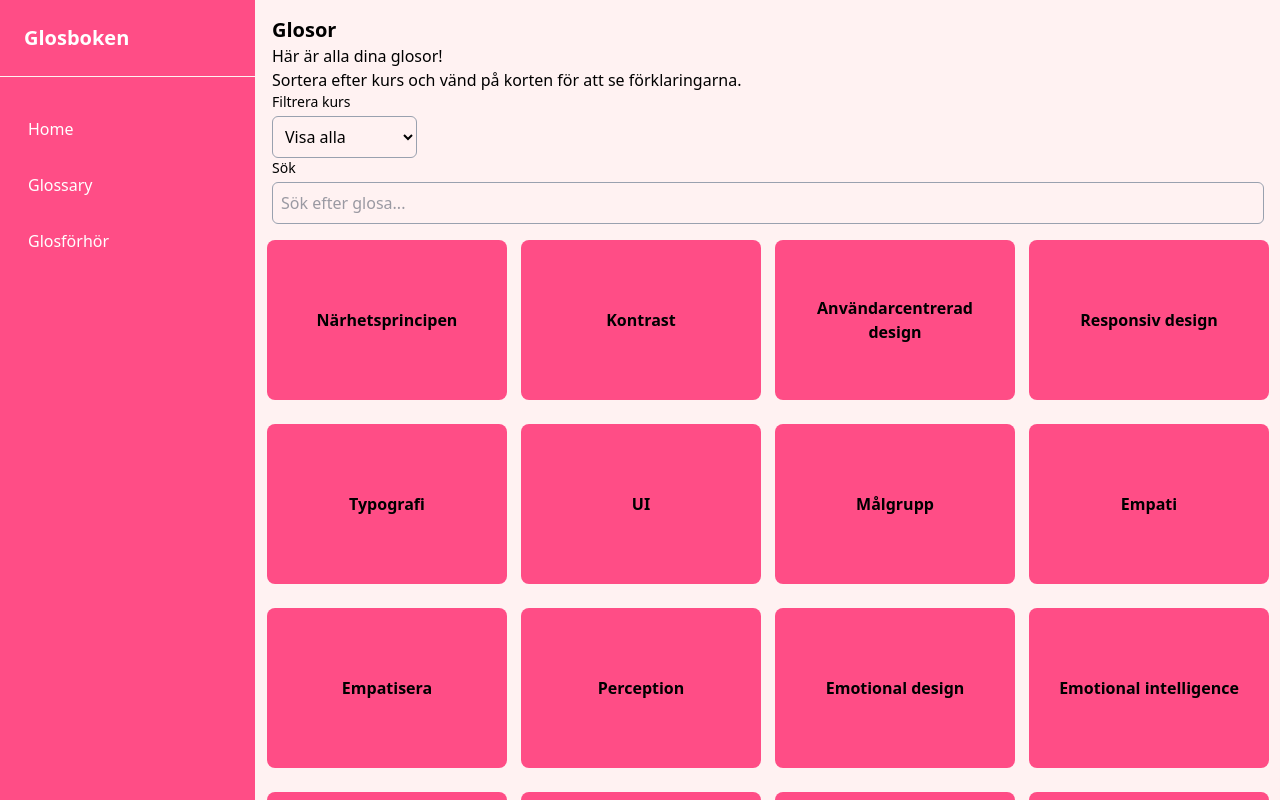
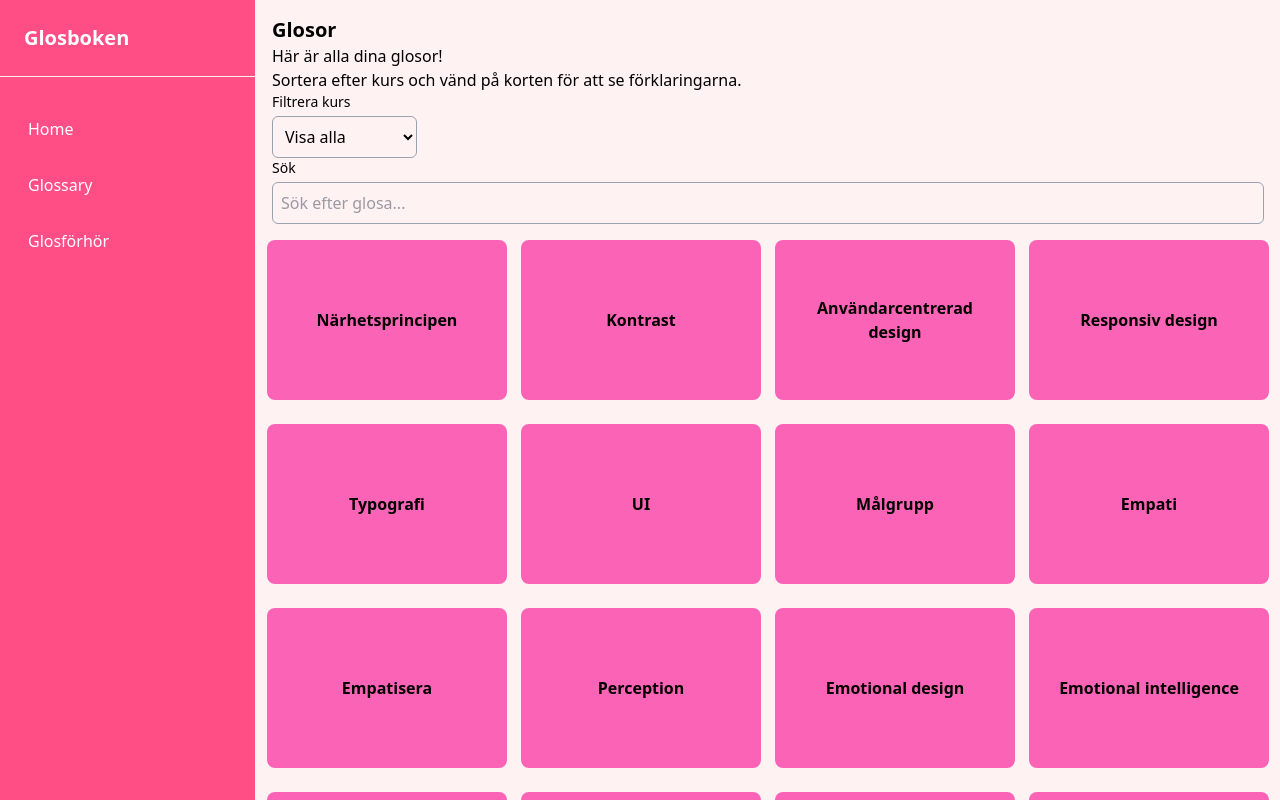
Before and after one commit to ThelmaMattsson/ux-course-glossary, a React (Vite) app: page /glossary in a window 1280 px wide. Shown: the top 800 px of the page. Built offline with nearby package versions, Linux system fonts and the light colour scheme.

Commit message:
color cordinated cards depending on course

```diff
--- a/src/components/GlossaryItem.tsx
+++ b/src/components/GlossaryItem.tsx
@@ -1,38 +1,47 @@
-import { useState } from "react";
+import { useState } from 'react'
 
 export type Card = {
-    term: string;
-    definition: string;
-    course: string;
+    term: string
+    definition: string
+    course: string
 }
 
 type GlossaryItemProps = {
-    cards: Card[];
+    cards: Card[]
 }
 
 export function GlossaryItem({ cards }: GlossaryItemProps) {
-    const [flippedIndex, setFlippedIndex] = useState<number | null>(null);
+    const [flippedIndex, setFlippedIndex] = useState<number | null>(null)
 
     const handleFlip = (index: number) => {
-        setFlippedIndex(flippedIndex === index ? null : index);
-    };
+        setFlippedIndex(flippedIndex === index ? null : index)
+    }
 
     return (
         <>
-            {cards.map((word, index) =>(
+            {cards.map((word, index) => (
                 <div
                     key={word.term}
                     onClick={() => handleFlip(index)}
                     className=""
                 >
-                    <div className={`card ${flippedIndex === index ? 'flipped' : ''}`}>
-                        <div className="card-face bg-primary hover:bg-primary-hover rounded-lg flex items-center justify-center p-4 text-center">
+                    <div
+                        className={`card ${flippedIndex === index ? 'flipped' : ''}`}
+                    >
+                        <div
+                            className={`card-face rounded-lg flex items-center justify-center p-4 text-center ${word.course === 'UX' ? 'bg-pink-400 hover:bg-pink-500' : word.course === 'Agilt arbete' ? 'bg-green-400 hover:bg-green-500' : word.course === 'apputveckling' ? 'bg-red-400 hover:bg-red-500' : 'bg-gray-500'}`}
+                        >
                             <h5 className="font-bold text-text-inverted">
                                 {word.term}
                             </h5>
                         </div>
-                        <div className="card-face card-back bg-secondary rounded-lg flex items-center justify-center p-4">
-                            <p className="text-text-inverted"> {word.definition}</p>
+                        <div
+                            className={`card-face card-back rounded-lg flex items-center justify-center p-4 text-center ${word.course === 'UX' ? 'bg-pink-300' : word.course === 'Agilt arbete' ? 'bg-green-300' : word.course === 'apputveckling' ? 'bg-red-300' : 'bg-gray-500'}`}
+                        >
+                            <p className="text-text-inverted">
+                                {' '}
+                                {word.definition}
+                            </p>
                         </div>
                     </div>
                 </div>
```
